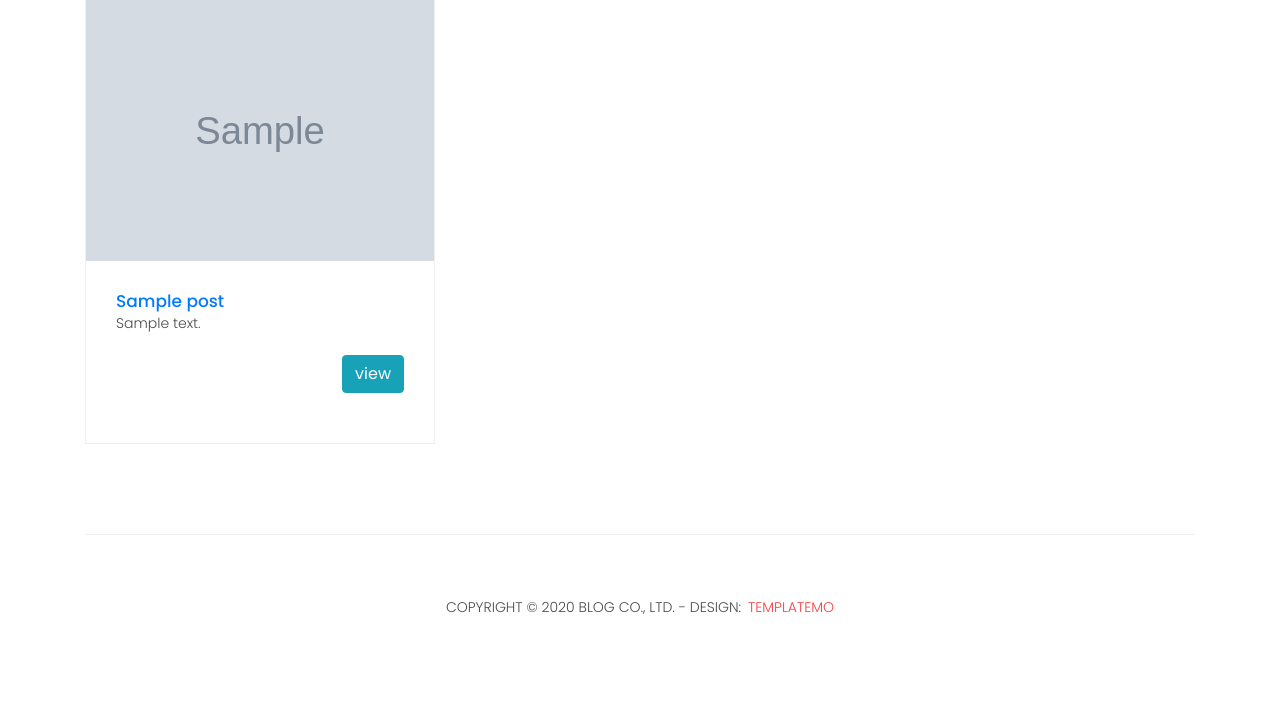
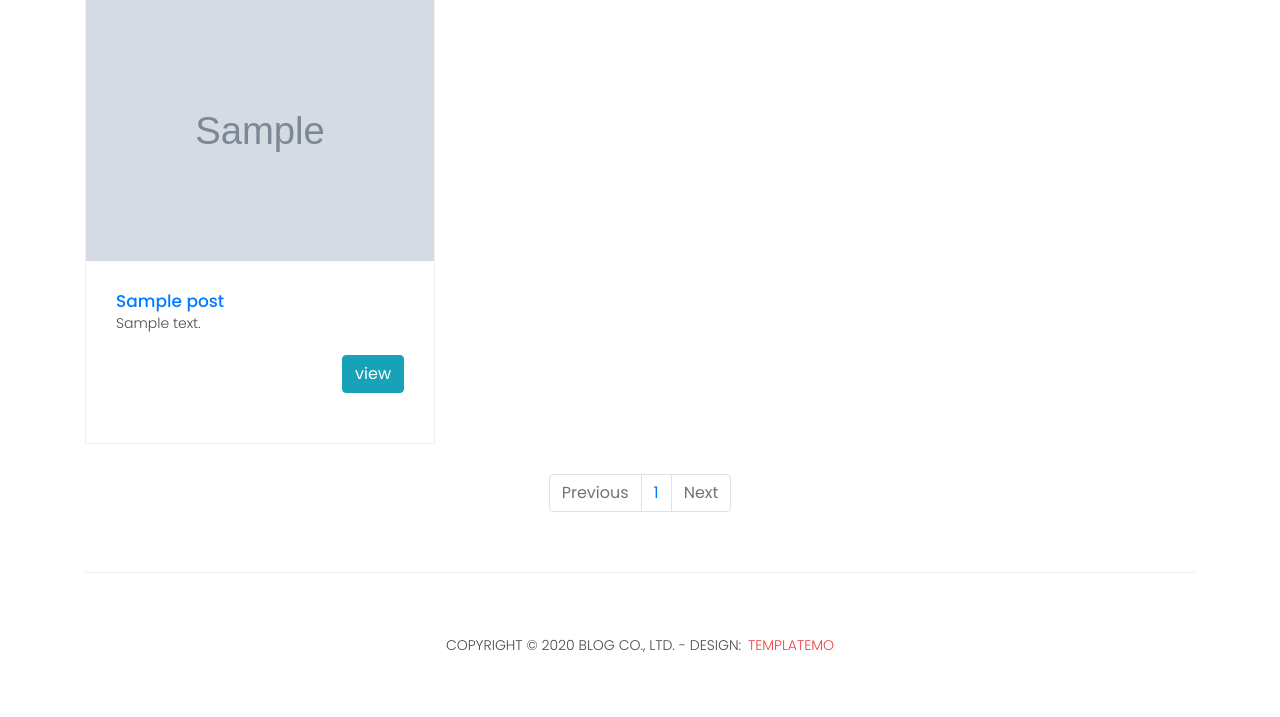
Before and after one commit to Devazhary/Blog, a PHP site: page / in a window 1280 px wide. Shown: the part 891-1608 px from the top of the page. Before the commit the page ends 1505 px from the top, so only its background shows below. Run offline with PHP 8.4, Linux system fonts and the light colour scheme; tables that the repository leaves empty hold one stand-in row (values such as "Sample post"); grey boxes marked "Sample" are stand-in pictures.

Commit message:
second commit

```diff
--- a/index.php
+++ b/index.php
@@ -1,6 +1,33 @@
 <?php require_once 'inc/header.php';
 require_once 'db/connectionDB.php';
-$query = "SELECT * FROM posts ORDER BY created_at DESC";
+
+if(isset($_GET['page'])){
+  $page = $_GET['page'];
+}else{
+  $page = 1;
+}
+
+$limit = 3;
+$offset = ($page - 1) * $limit;
+
+
+$query2 = "SELECT COUNT(*) AS total FROM posts";
+$queResult = mysqli_query($conn,$query2);
+$totalPosts = mysqli_fetch_assoc($queResult)['total'];
+
+$numOfPages = ceil($totalPosts / $limit);
+
+if($page < 1)
+{
+  header("location:index.php?page=1");
+  exit();
+}else if($page > $numOfPages)
+{
+  header("location:index.php?page=$numOfPages");
+  exit();
+}
+
+$query = "SELECT * FROM posts ORDER BY created_at DESC LIMIT $limit OFFSET $offset";
 $result = mysqli_query($conn,$query);
 $posts = mysqli_fetch_all($result, MYSQLI_ASSOC);
 ?>
@@ -64,6 +91,15 @@ $posts = mysqli_fetch_all($result, MYSQLI_ASSOC);
 
         </div>
       </div>
+      <nav aria-label="Page navigation example" class="d-flex justify-content-center">
+      <ul class="pagination">
+        <li class="page-item <?php if($page == 1) echo 'disabled' ?>"><a class="page-link" href="index.php?page=<?= $page - 1 ?>">Previous</a></li>
+        <?php for($i = 1; $i <= $numOfPages; $i++): ?>
+        <li class="page-item"><a class="page-link" href="index.php?page=<?= $i ?>"><?= $i ?></a></li>
+        <?php endfor ?>
+        <li class="page-item <?php if($page == $numOfPages) echo 'disabled' ?>"><a class="page-link" href="index.php?page=<?= $page + 1 ?>">Next</a></li>
+      </ul>
+    </nav>
     </div>
 
 
```
Also changed, not shown: imgs/blog-687d221e6beaa.png (added).
